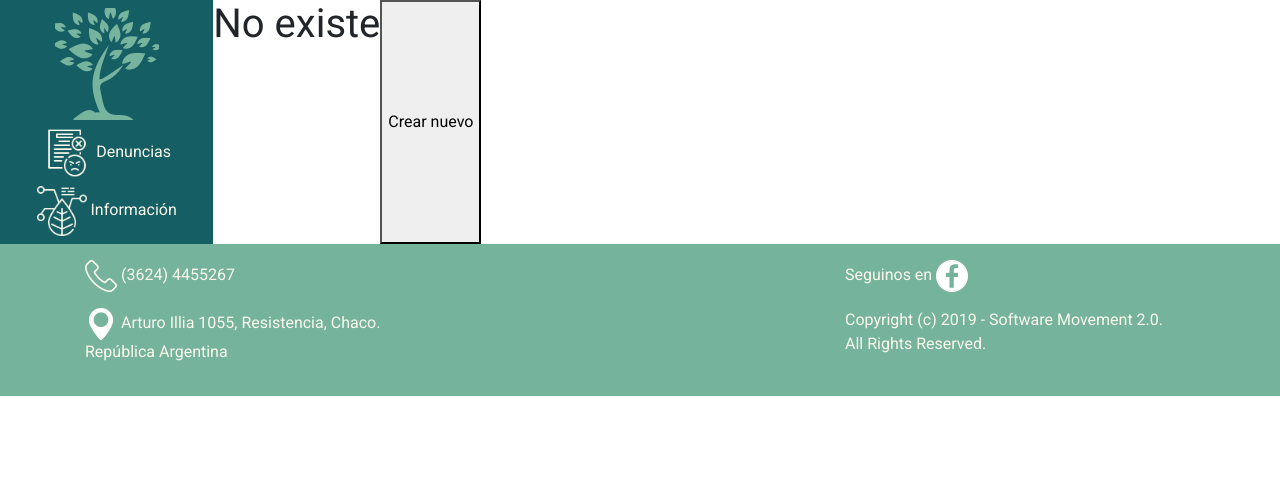
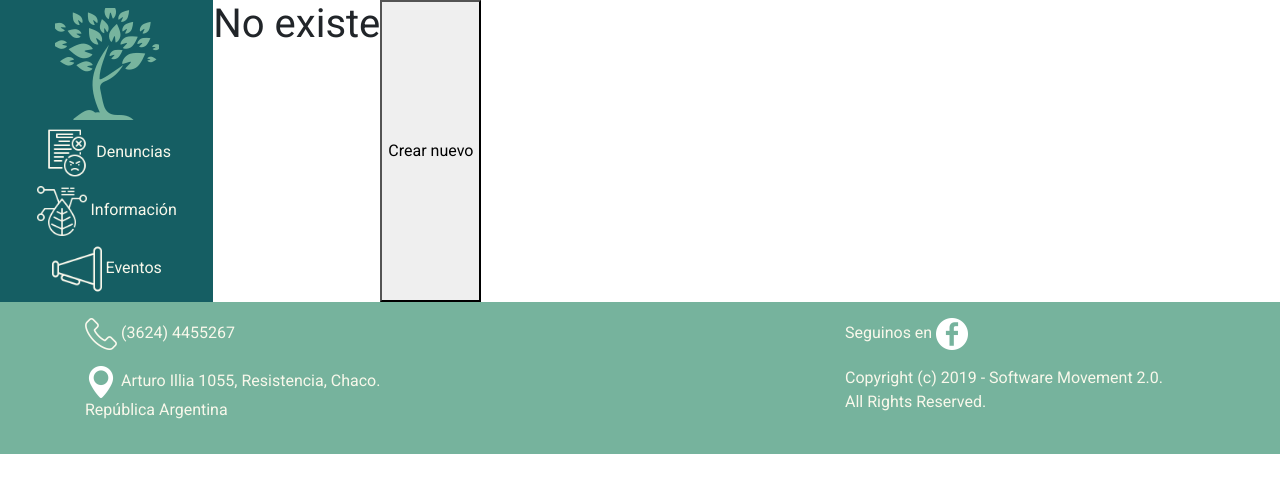
Before and after one commit to BermudezK/ArbolesUrbanos, a Django app: template templates/arbol/visualizacion.html in a window 1280 px wide. Shown: the part 86-579 px from the top of the page. Run offline with Django 3.2, Linux system fonts and the light colour scheme; the template is opened without the code that fills it, so the values that code supplies are empty; some libraries are stand-ins or nearby versions.

Commit message:
ya no me acuerdo que cambios hice pero vamos nomas

```diff
--- a/templates/core/base.html
+++ b/templates/core/base.html
@@ -151,13 +151,13 @@
                                 </ul>
                             </div>
                             <!-- ESTAS INEAS SE DOCUMENTAN PERO SE USARAN CUANDO LOGREMOS IMPLEMENTAR LA PARTE DE EVENTOS -->
-                            <!-- <a href="#" class="p-0 mt-2 nav-item nav-link collapsed" data-toggle="collapse"
+                            <a href="#" class="p-0 mt-2 nav-item nav-link collapsed" data-toggle="collapse"
                                 data-target="#submenu3" aria-expanded="false" aria-controls="submenu1" title="Eventos">
                                 <img class='img-responsive' width="50" height="50"
                                     src="{% static 'img/iconos/events.png' %}" alt="Eventos">
                                 <p class="d-none d-sm-none d-md-inline">Eventos</p>
                             </a>
-                                    submenu
+                                    <!-- submenu -->
                             <div class="collapse multi-collapse" id="submenu3" aria-expanded="false"
                                 data-parent="#sidebar">
                                 <ul class="flex-column nav pl-1">
@@ -176,7 +176,7 @@
                                         </a>
                                     </li>
                                 </ul>
-                            </div> -->
+                            </div>
                         </nav>
                     </div>
                     {% endblock sidenav%}
```
Also changed, not shown: media/Captura_de_pantalla_de_2019-10-25_20-54-35.jpg (added), static/img/iconos/map.png (added), static/img/iconos/tree.png (added).
